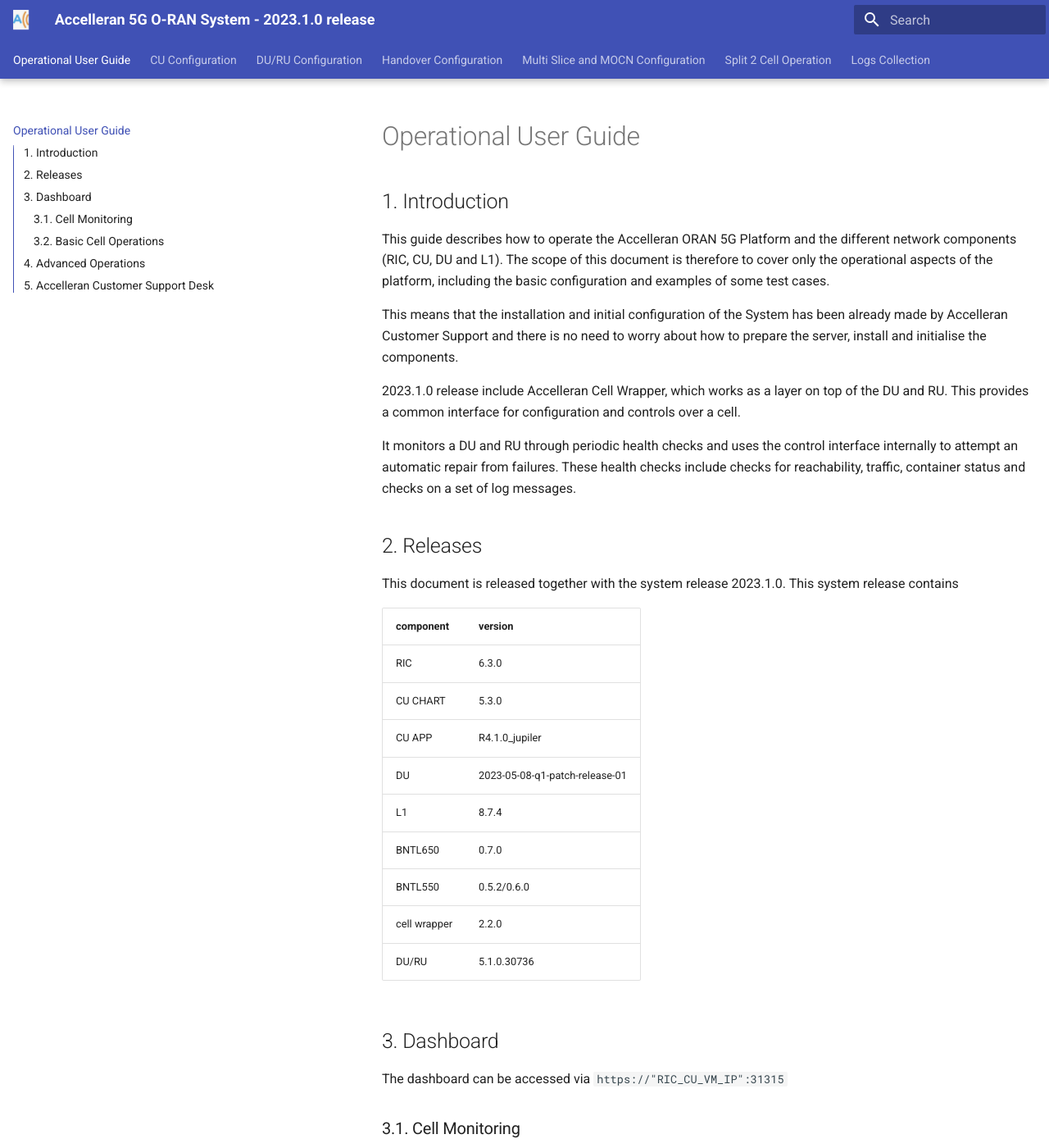
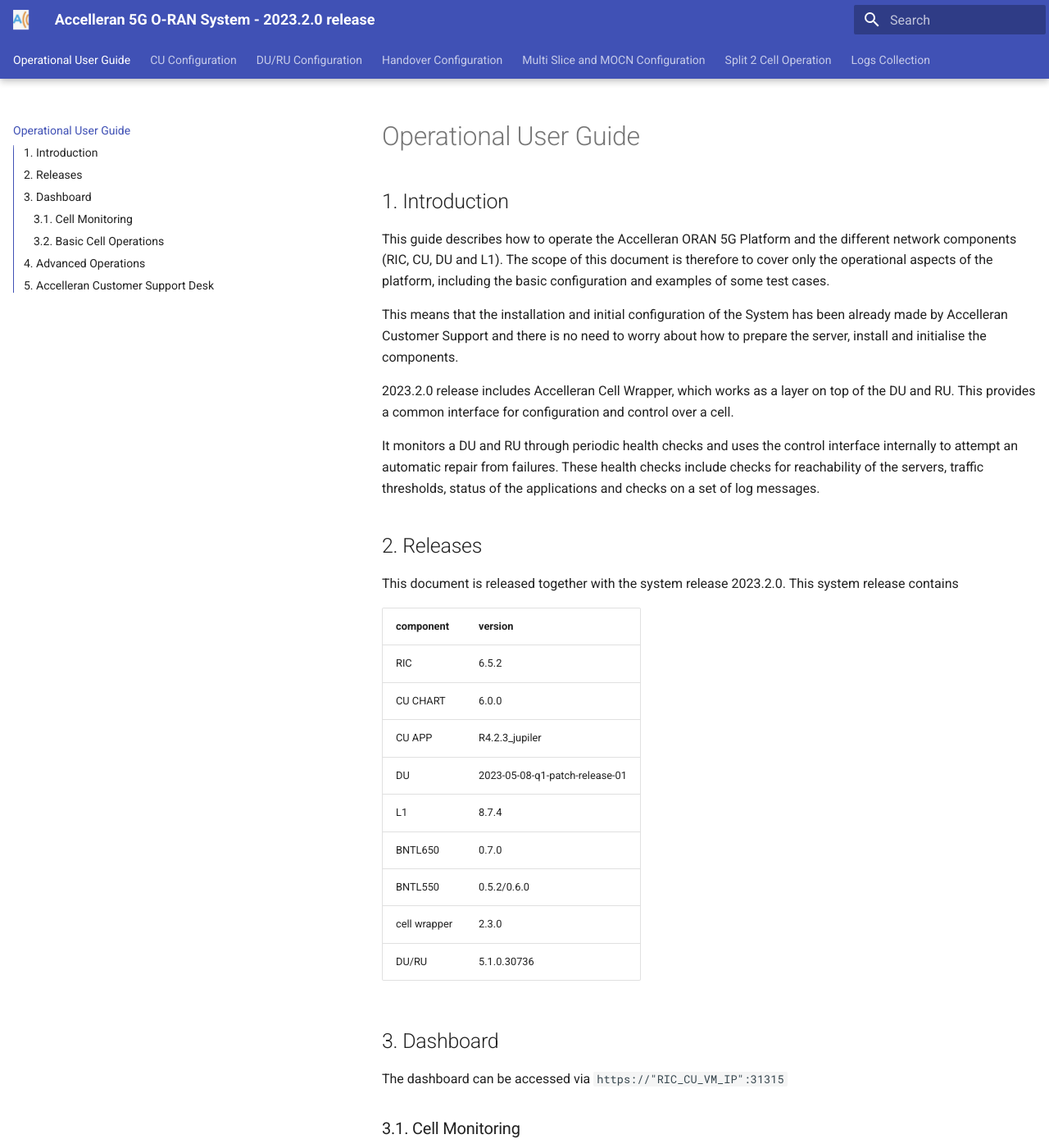
Before and after one commit to accelleran/ran-operation-guide, an MkDocs documentation site: the page built from docs/index.md, in a window 1280 px wide and 1400 px high. Shown: the whole window at 82% size. Built offline with MkDocs 1.6.1 and Material for MkDocs 9.7.7, drawn with Linux system fonts in a browser that asks for light colours; the version menu is left out; some of the changed text lies outside the part shown.

Commit message:
Updating RAN Operation Guide to Release 2023.2.0

````diff
--- a/docs/index.md
+++ b/docs/index.md
@@ -7,25 +7,25 @@
 
 This means that the installation and initial configuration of the System has been already made by Accelleran Customer Support and there is no need to worry about how to prepare the server, install and initialise the components.
 
-2023.1.0 release include Accelleran Cell Wrapper, which works as a layer on top of the DU and RU. This provides a common interface for configuration and controls over a cell.
+2023.2.0 release includes Accelleran Cell Wrapper, which works as a layer on top of the DU and RU. This provides a common interface for configuration and control over a cell.
 
-It monitors a DU and RU through periodic health checks and uses the control interface internally to attempt an automatic repair from failures. These health checks include checks for reachability, traffic, container status and checks on a set of log messages.
+It monitors a DU and RU through periodic health checks and uses the control interface internally to attempt an automatic repair from failures. These health checks include checks for reachability of the servers, traffic thresholds, status of the applications and checks on a set of log messages.
 
 
 ## 2. Releases
-This document is released together with the system release 2023.1.0.
+This document is released together with the system release 2023.2.0.
 This system release contains
 
 | component    | version                        |
 |--------------|--------------------------------|
-| RIC          | 6.3.0                          |
-| CU CHART     | 5.3.0                          |
-| CU APP       | R4.1.0_jupiler                 |
+| RIC          | 6.5.2                          |
+| CU CHART     | 6.0.0                          |
+| CU APP       | R4.2.3_jupiler                 |
 | DU           | 2023-05-08-q1-patch-release-01 |
 | L1           | 8.7.4                          |
 | BNTL650      | 0.7.0                          |
 | BNTL550      | 0.5.2/0.6.0                    |
-| cell wrapper | 2.2.0                          |
+| cell wrapper | 2.3.0                          |
 | DU/RU        | 5.1.0.30736                    |
 
 ## 3. Dashboard
@@ -41,7 +41,7 @@
 
 Furthermore, from the **Kubernetes Overview** tab, the status of the RIC/CU/CellWrapper pods and services can be monitored.
 
-The DRAX dashboard also uses grafana to view measurements and Counters.
+The DRAX dashboard also uses grafana to view measurements and counters.
 
 - This can be accessed via ```https://"RIC_CU_VM_IP":30300```
 - A number of reports will be readily available on this release for example:
--- a/mkdocs.yml
+++ b/mkdocs.yml
@@ -1,4 +1,4 @@
-site_name: Accelleran 5G O-RAN System - 2023.1.0 release
+site_name: Accelleran 5G O-RAN System - 2023.2.0 release
 
 site_url: https://accelleran.github.io/ran-operation-guide/
 theme:
````
Also changed, not shown: docs/cu-configuration/index.md (+1 -1 lines), docs/mocn-and-slicing/index.md (+9 -11 lines), docs/modifying-ran650-or-ran550/index.md (+6 -77 lines), docs/nodeh-du-ru-operation/index.md (+1 -3 lines).
